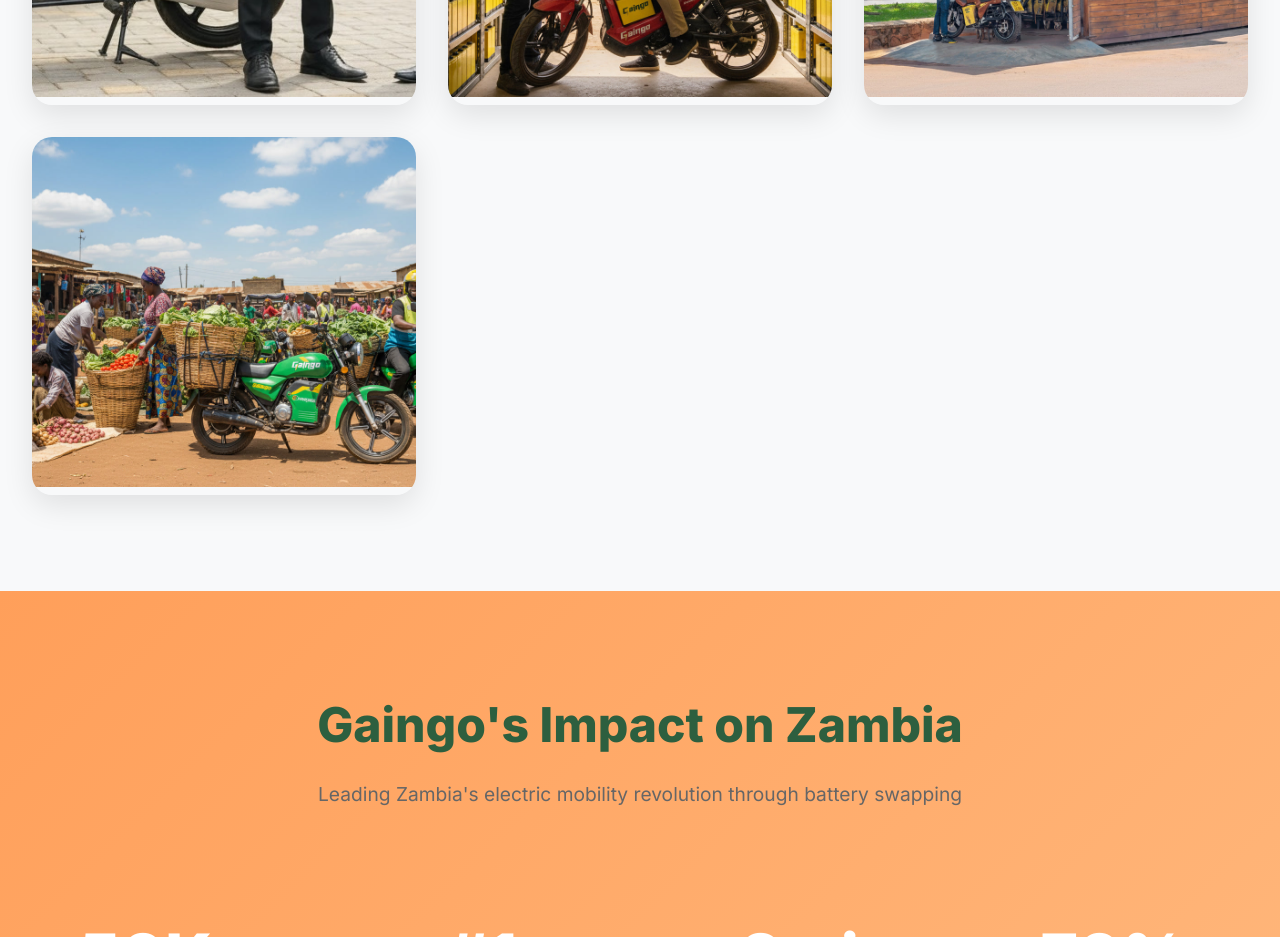
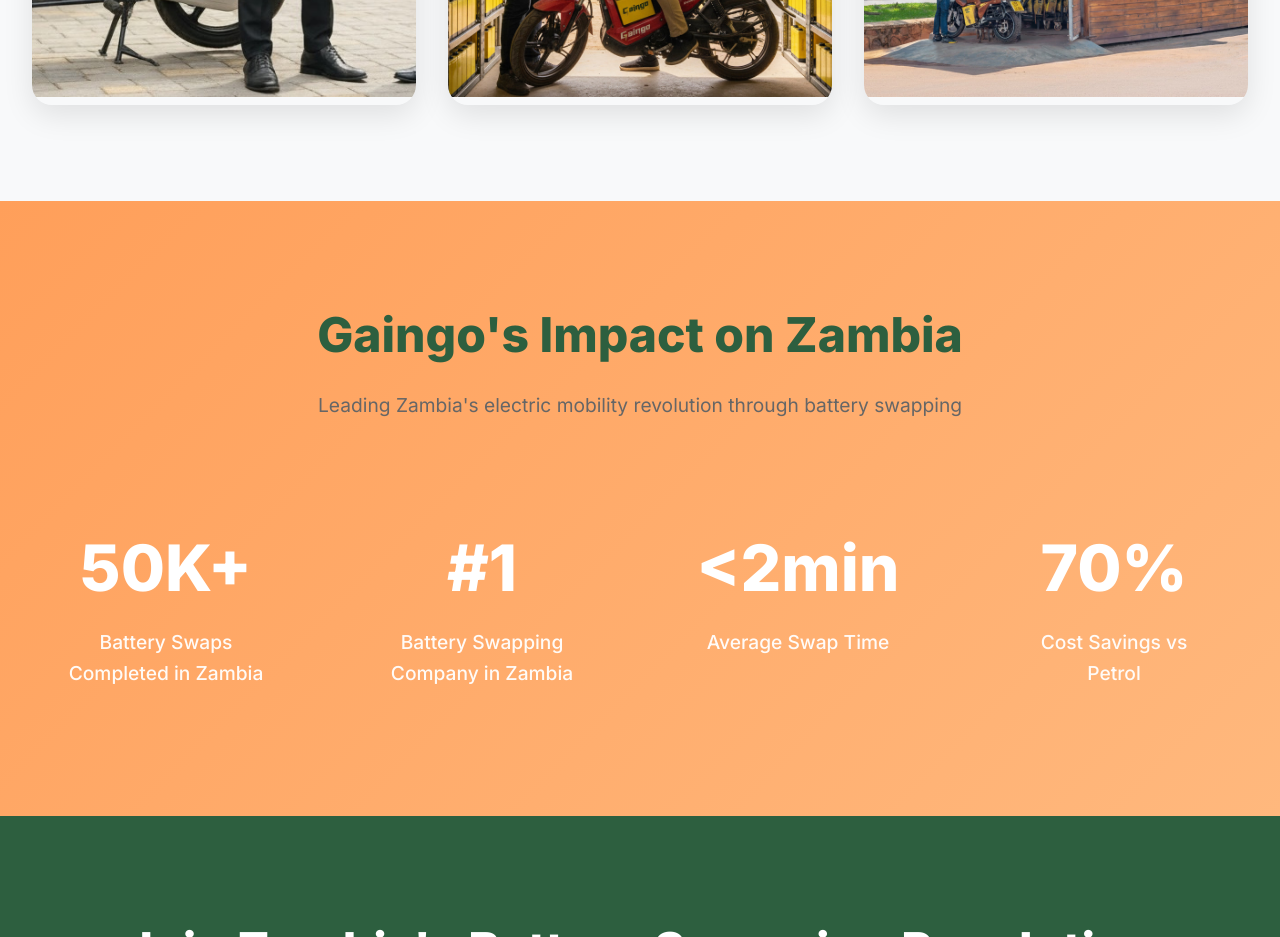
Before and after one commit to ErnestKapesa/gaingo, a plain HTML site: page index.html in a window 1280 px wide. Shown: the part 5660-6597 px from the top of the page. Drawn offline with Linux system fonts and the light colour scheme.

Commit message:
Remove Gaingo-Market-Area-Delivery.jpg from gallery

```diff
--- a/index.html
+++ b/index.html
@@ -1066,12 +1066,6 @@
                     <h3>Accessible Stations</h3>
                 </div>
             </div>
-            <div class="gallery-item animate-on-scroll animate-delay-4">
-                <img src="images/Gaingo-Market-Area-Delivery.jpg" alt="Market Delivery">
-                <div class="gallery-overlay">
-                    <h3>Delivery Services</h3>
-                </div>
-            </div>
         </div>
     </section>
 
```
